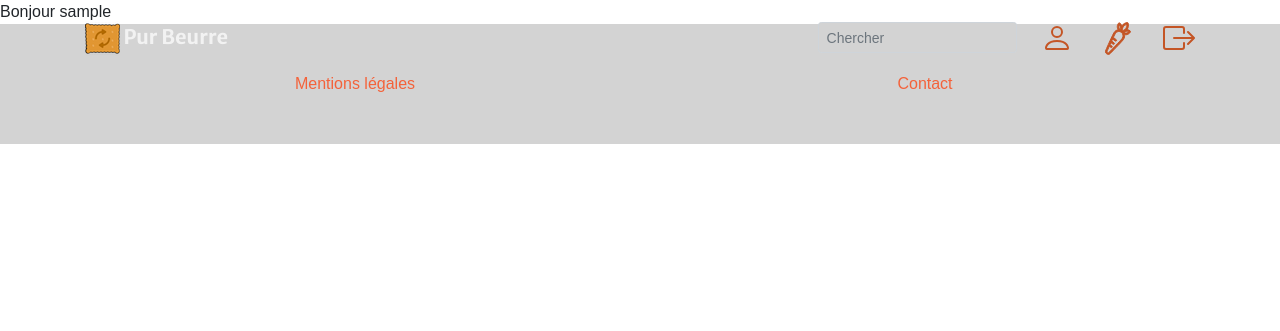
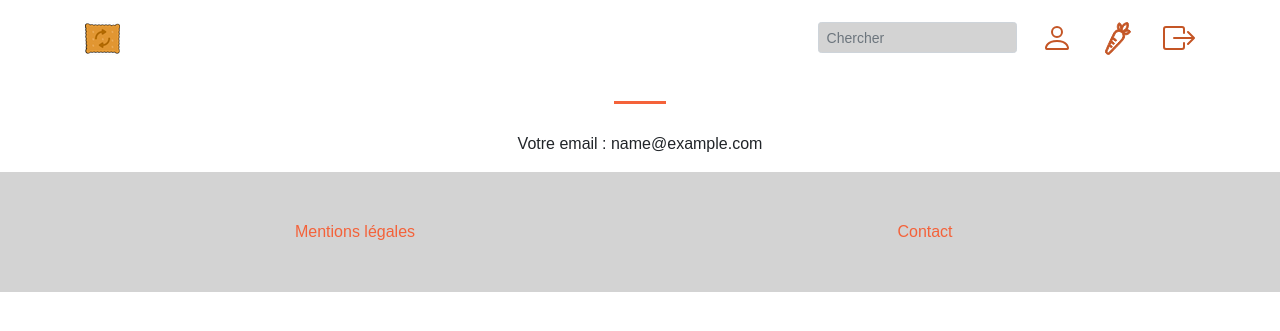
Before and after one commit to K4marade/project8, a Django app: page /accounts/profile/ in a window 1280 px wide. Shown: the top 331 px of the page. Run offline with Django 3.2, Linux system fonts and the light colour scheme; the visitor is signed in with stand-in values (Sample User, id 1); some libraries are stand-ins or nearby versions; some web fonts are replaced.

Commit message:
Update profile and favorite page

```diff
--- a/account/templates/account/profile.html
+++ b/account/templates/account/profile.html
@@ -1,4 +1,29 @@
 {% extends 'main.html' %}
+{% load static %}
+
+{% block addcss %}
+    <link rel="stylesheet" type="text/css" href="{% static 'products/css/products.css' %}">
+{% endblock %}
+
 {% block content %}
-    Bonjour {{ user.get_username }}
+    <header class="header-pb">
+        <div class="container">
+            <div class="row h-100 justify-content-center text-center">
+                <div class="col-lg-10 align-self-center searched-block">
+                    <h2 class="text-white font-weight-bold">
+                        Bonjour <br> {{ user.get_username }} !
+                        <hr class="divider my-4" />
+                    </h2>
+                </div>
+            </div>
+        </div>
+    </header>
+
+    <section class="body-section">
+        <div class="container-big pb-text">
+            <div class="text-center pt-1" >
+                <p>Votre email : {{ user.email }}<p>
+            </div>
+        </div>
+    </section>
 {% endblock %}
--- a/account/views.py
+++ b/account/views.py
@@ -4,6 +4,8 @@
 from django.contrib.auth import logout, login, authenticate
 from .forms import RegisterForm
 from .decorators import unauthenticated_user
+from products.models import Favorite, Product
+from account.models import UserAuth
 from django.contrib.auth.views import LoginView
 
 
@@ -34,10 +36,12 @@
 
 @login_required
 def profile_view(request):
-    return render(request, 'account/profile.html')
-
+    return render(request, 'account/profile.html', locals())
 
 
 @login_required
-def favorite_view(request, product_id, sub_id):
-    pass
+def favorite_view(request):
+    current_user = UserAuth.objects.get(id=request.session['_auth_user_id'])
+    # products = Product.objects.filter(id=Favorite.objects.filter(id=current_user))
+    substitutes = Favorite.objects.filter(user_id=current_user)
+    return render(request, 'account/favorite.html', {'substitutes': substitutes})
```
Also changed, not shown: account/templates/account/favorite.html (+38 -1 lines).
